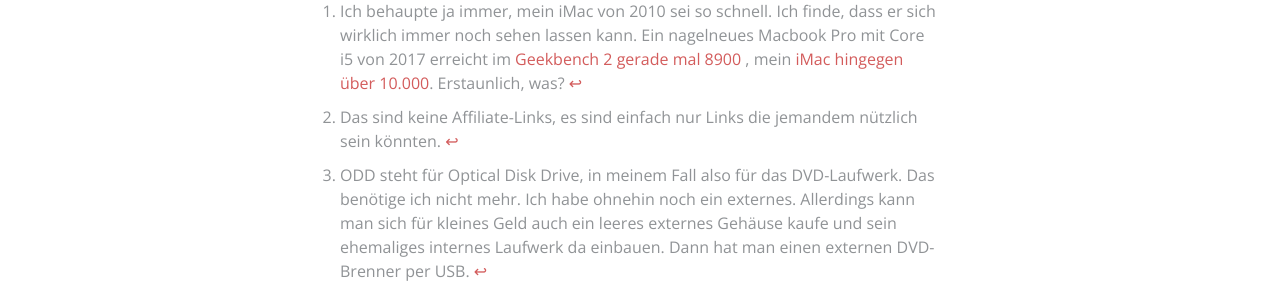
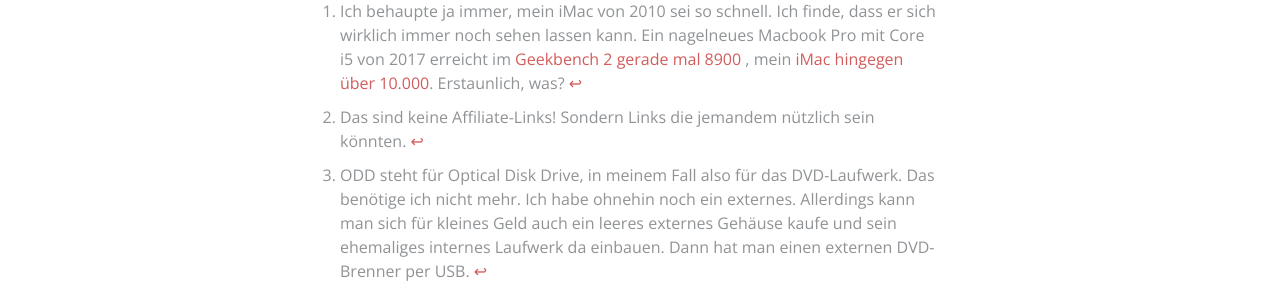
Before and after one commit to thafaker/apfelhammer.de, a Jekyll site: the page built from _posts/2018-12-22-Time-to-upgrade-the-iMac.markdown, in a window 1280 px wide and 900 px high, scrolled down 6214 px. Shown: the part 154-454 px from the top of the window. Built offline with Jekyll 4.4.1, drawn with Linux system fonts in a browser that asks for light colours; comment, search, counter and statistics services are not loaded.

Commit message:
Update from Forestry.io thafaker@gmx.net updated _posts/2018-12-22-Time-to-upgrade-the-iMac.markdown

```diff
--- a/_posts/2018-12-22-Time-to-upgrade-the-iMac.markdown
+++ b/_posts/2018-12-22-Time-to-upgrade-the-iMac.markdown
@@ -76,6 +76,6 @@
 
 **Fußnoten**:
 
-[^1]: Das sind keine Affiliate-Links, es sind einfach nur Links die jemandem nützlich sein könnten.
+[^1]: Das sind keine Affiliate-Links! Sondern Links die jemandem nützlich sein könnten.
 [^2]: ODD steht für Optical Disk Drive, in meinem Fall also für das DVD-Laufwerk. Das benötige ich nicht mehr. Ich habe ohnehin noch ein externes. Allerdings kann man sich für kleines Geld auch ein leeres externes Gehäuse kaufe und sein ehemaliges internes Laufwerk da einbauen. Dann hat man einen externen DVD-Brenner per USB.
 [^3]: Ich behaupte ja immer, mein iMac von 2010 sei so schnell. Ich finde, dass er sich wirklich immer noch sehen lassen kann. Ein nagelneues Macbook Pro mit Core i5 von 2017 erreicht im [Geekbench 2 gerade mal 8900 ](https://everymac.com/systems/apple/macbook_pro/specs/macbook-pro-core-i5-2.0-13-late-2016-retina-display-no-touch-bar-specs.html), mein [iMac hingegen über 10.000](https://everymac.com/systems/apple/imac/specs/imac-core-i7-2.93-27-inch-aluminum-mid-2010-specs.html). Erstaunlich, was?
```
